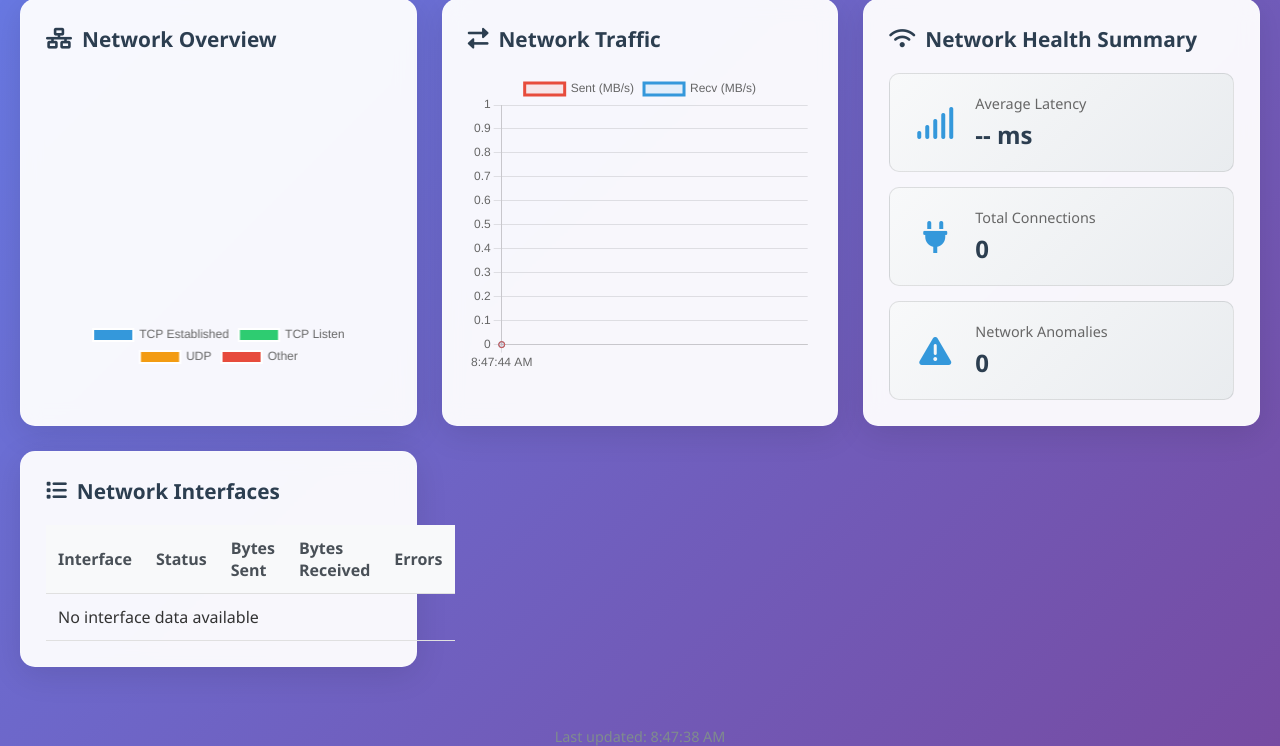
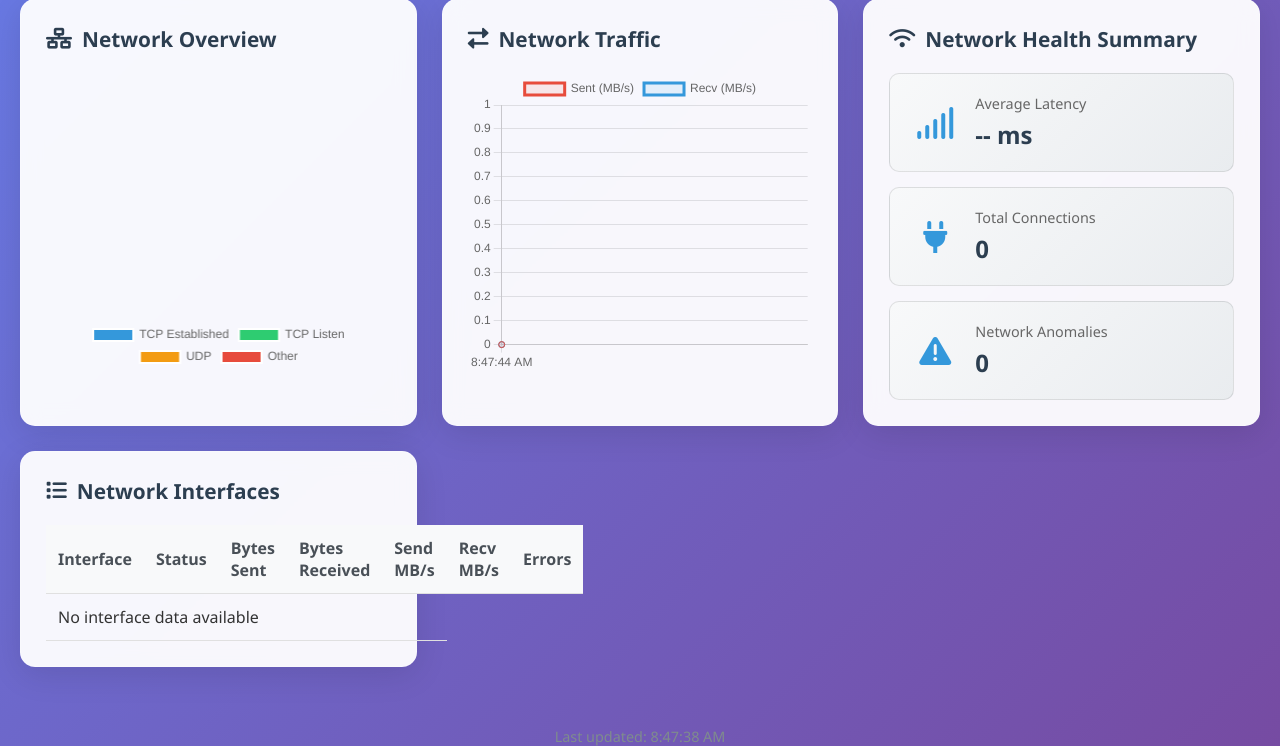
Before and after one commit to AI-Network-Analysis/AINet, a FastAPI app: page /dashboard in a window 1280 px wide, after a click on "Network Metrics". Shown: the part 267-1013 px from the top of the page. Run offline with FastAPI, Linux system fonts and the light colour scheme; data that the repository does not hold is empty.

Commit message:
add rates in the dashboard
Co-authored-by: NAME <115942439+metalheadIGNOTUS@users.noreply.github.com>

```diff
--- a/dashboard/templates/dashboard.html
+++ b/dashboard/templates/dashboard.html
@@ -1384,11 +1384,13 @@
                                     <th>Status</th>
                                     <th>Bytes Sent</th>
                                     <th>Bytes Received</th>
+                                    <th>Send MB/s</th>
+                                    <th>Recv MB/s</th>
                                     <th>Errors</th>
                                 </tr>
                             </thead>
                             <tbody id="interfaces-tbody">
-                                <tr><td colspan="5">Loading...</td></tr>
+                                <tr><td colspan="7">Loading...</td></tr>
                             </tbody>
                         </table>
                     </div>
@@ -3203,7 +3205,7 @@
 
                             let totalSent = 0;
                             let totalRecv = 0;
-                            if (latest.interfaces) {
+                if (latest.interfaces) {
                                 for (const [ifaceName, iface] of Object.entries(latest.interfaces)) {
                                     const bytesSent = Number(iface.bytes_sent || 0);
                                     const bytesRecv = Number(iface.bytes_recv || 0);
@@ -3211,6 +3213,8 @@
                                     const packetsRecv = Number(iface.packets_recv || 0);
                                     const errIn = Number(iface.errors_in || 0);
                                     const errOut = Number(iface.errors_out || 0);
+                    const rateSentMBs = Number(iface.bytes_sent_rate || 0) / (1024 * 1024);
+                    const rateRecvMBs = Number(iface.bytes_recv_rate || 0) / (1024 * 1024);
 
                                     if (!interfaceData[ifaceName]) {
                                         interfaceData[ifaceName] = {
@@ -3219,7 +3223,9 @@
                                             packets_sent: 0,
                                             packets_recv: 0,
                                             errors_in: 0,
-                                            errors_out: 0,
+                        errors_out: 0,
+                        rate_sent_mbs: 0,
+                        rate_recv_mbs: 0,
                                             agents: []
                                         };
                                     }
@@ -3229,6 +3235,8 @@
                                     interfaceData[ifaceName].packets_recv += packetsRecv;
                                     interfaceData[ifaceName].errors_in += errIn;
                                     interfaceData[ifaceName].errors_out += errOut;
+                    interfaceData[ifaceName].rate_sent_mbs += isFinite(rateSentMBs) ? rateSentMBs : 0;
+                    interfaceData[ifaceName].rate_recv_mbs += isFinite(rateRecvMBs) ? rateRecvMBs : 0;
                                     if (!interfaceData[ifaceName].agents.includes(agent.hostname)) {
                                         interfaceData[ifaceName].agents.push(agent.hostname);
                                     }
@@ -3299,7 +3307,7 @@
             const tbody = document.getElementById('interfaces-tbody');
             tbody.innerHTML = '';
 
-            const entries = Object.entries(interfaceData);
+        const entries = Object.entries(interfaceData);
             if (entries.length === 0) {
                 tbody.innerHTML = '<tr><td colspan="5">No interface data available</td></tr>';
                 return;
@@ -3317,6 +3325,8 @@
                     </span></td>
                     <td>${formatBytes(Number(data.bytes_sent || 0))}</td>
                     <td>${formatBytes(Number(data.bytes_recv || 0))}</td>
+            <td>${Number(data.rate_sent_mbs || 0).toFixed(2)}</td>
+            <td>${Number(data.rate_recv_mbs || 0).toFixed(2)}</td>
                     <td>${totalErrors}</td>
                 `;
                 tbody.appendChild(row);
```
Also changed, not shown: agent/main.py (+5 -3 lines).
